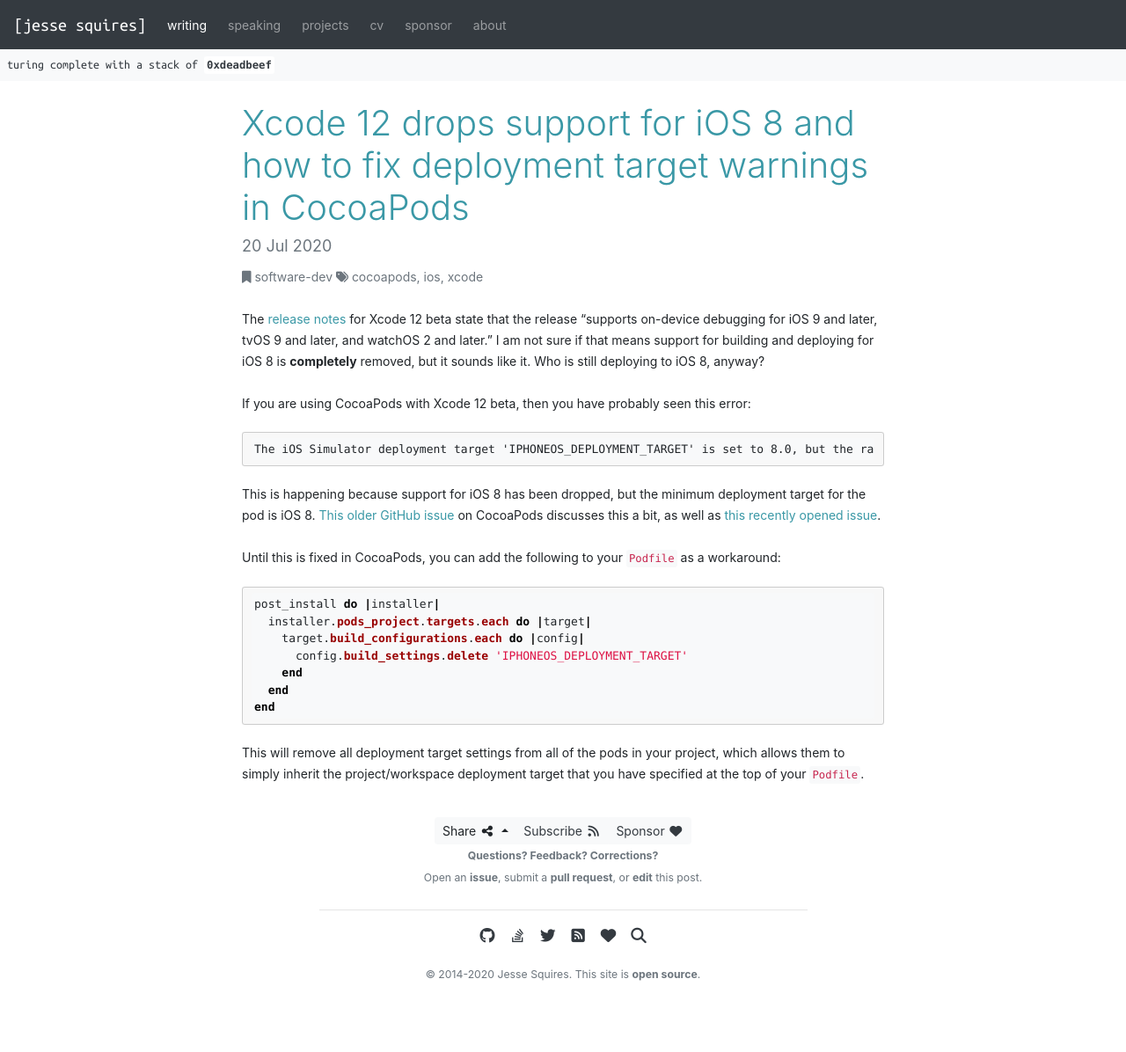
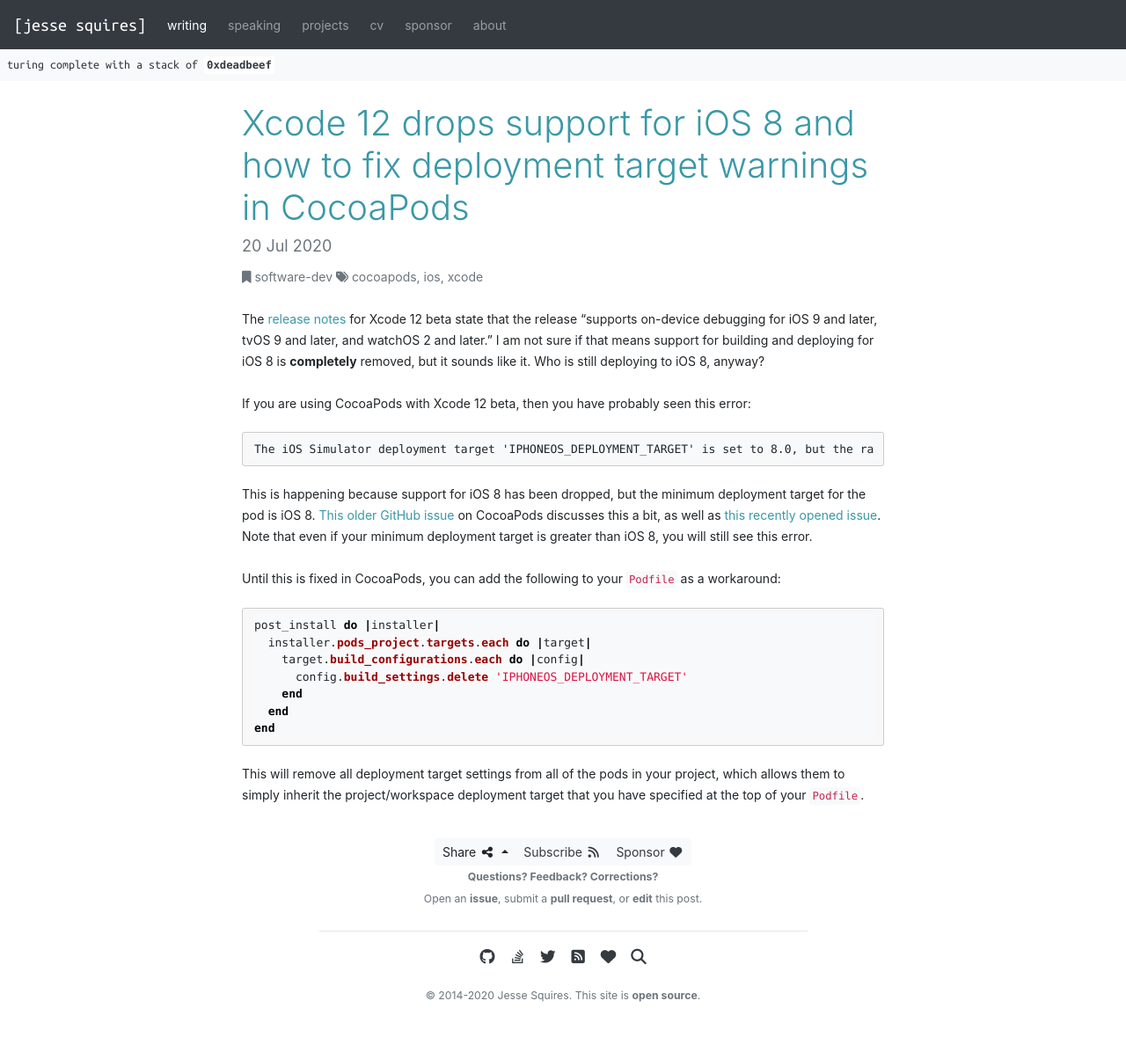
Before and after one commit to jessesquires/jessesquires.com, a Jekyll site: the page built from _posts/2020-07-20-xcode-12-drops-support-for-ios-8-fix-for-cocoapods.md, in a window 1280 px wide. Shown: the whole page at 88% size. Built offline with Jekyll 4.4.1, drawn with Linux system fonts in a browser that asks for light colours; nearby versions of some CDN libraries; library files that are not in the unit come from our copies; before the commit the page ends 1172 px from its top, so only the background shows below that.

Commit message:
clarify post

````diff
--- a/_posts/2020-07-20-xcode-12-drops-support-for-ios-8-fix-for-cocoapods.md
+++ b/_posts/2020-07-20-xcode-12-drops-support-for-ios-8-fix-for-cocoapods.md
@@ -16,7 +16,7 @@
 The iOS Simulator deployment target 'IPHONEOS_DEPLOYMENT_TARGET' is set to 8.0, but the range of supported deployment target versions is 9.0 to 14.0.99.
 ```
 
-This is happening because support for iOS 8 has been dropped, but the minimum deployment target for the pod is iOS 8. [This older GitHub issue](https://github.com/CocoaPods/CocoaPods/issues/7314) on CocoaPods discusses this a bit, as well as [this recently opened issue](https://github.com/CocoaPods/CocoaPods/issues/9884).
+This is happening because support for iOS 8 has been dropped, but the minimum deployment target for the pod is iOS 8. [This older GitHub issue](https://github.com/CocoaPods/CocoaPods/issues/7314) on CocoaPods discusses this a bit, as well as [this recently opened issue](https://github.com/CocoaPods/CocoaPods/issues/9884). Note that even if your minimum deployment target is greater than iOS 8, you will still see this error.
 
 Until this is fixed in CocoaPods, you can add the following to your `Podfile` as a workaround:
 
````
